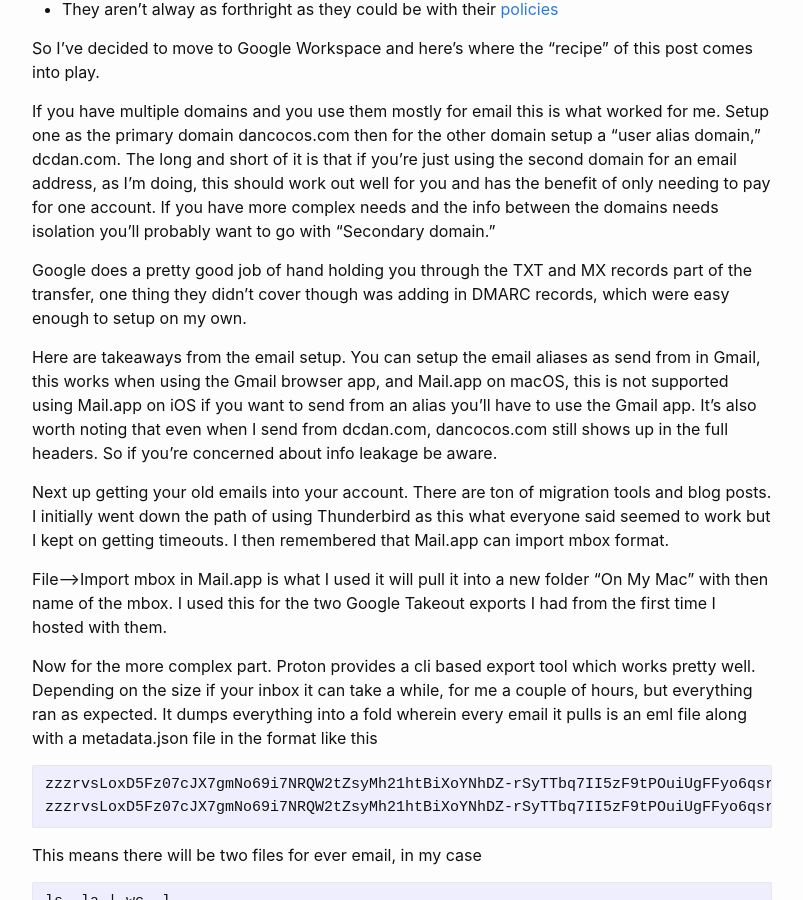
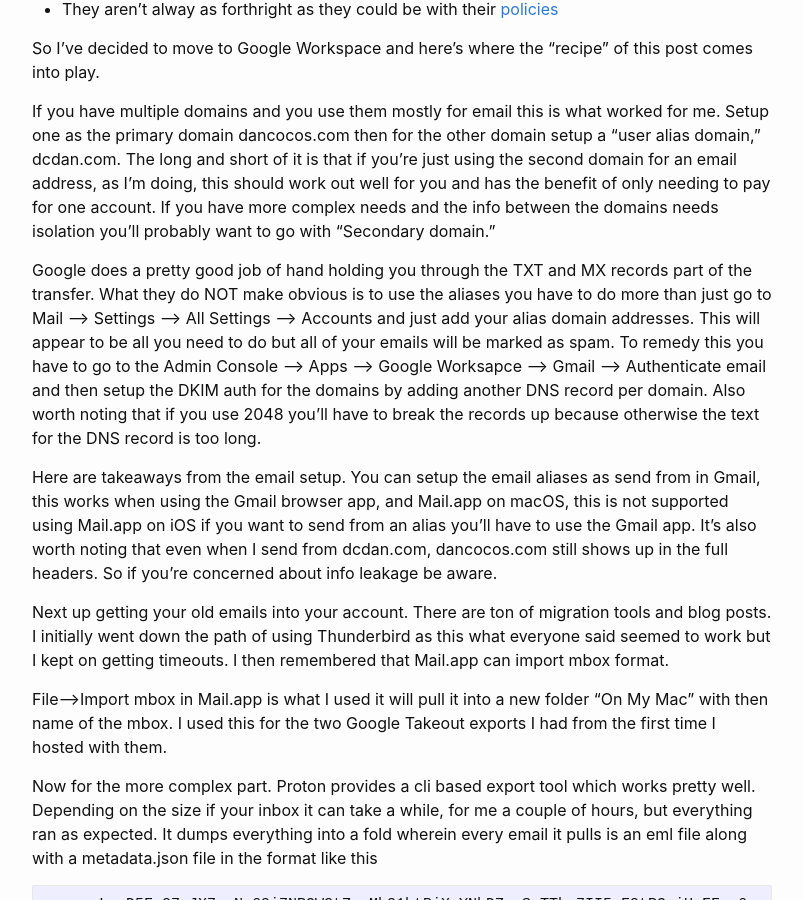
Before and after one commit to dancocos/dancocos, a Jekyll site: the page built from _posts/2024-06-29-Moving-Email-Hosting-Back-to-Google-from-Proton.markdown, in a window 1280 px wide and 900 px high, scrolled down 1405 px. Shown: the whole window, without its empty margins (238-1041 px from the left). Built offline with Jekyll 4.4.1, drawn with Linux system fonts in a browser that asks for light colours.

Commit message:
Added in info about DKIM for aliases

```diff
--- a/_posts/2024-06-29-Moving-Email-Hosting-Back-to-Google-from-Proton.markdown
+++ b/_posts/2024-06-29-Moving-Email-Hosting-Back-to-Google-from-Proton.markdown
@@ -34,7 +34,8 @@ So I've decided to move to Google Workspace and here's where the "recipe" of thi
 
 If you have multiple domains and you use them mostly for email this is what worked for me. Setup one as the primary domain dancocos.com then for the other domain setup a "user alias domain," dcdan.com. The long and short of it is that if you're just using the second domain for an email address, as I'm doing, this should work out well for you and has the benefit of only needing to pay for one account. If you have more complex needs and the info between the domains needs isolation you'll probably want to go with "Secondary domain."
 
-Google does a pretty good job of hand holding you through the TXT and MX records part of the transfer, one thing they didn't cover though was adding in DMARC records, which were easy enough to setup on my own.
+Google does a pretty good job of hand holding you through the TXT and MX records part of the transfer. What they do NOT make obvious is to use the aliases you have to do more than just go to Mail --> Settings --> All Settings --> Accounts and just add your alias domain addresses. This will appear to be all you need to do but all of your emails will be marked as spam. To remedy this you have to go to the Admin Console --> Apps --> Google Worksapce --> Gmail --> Authenticate email and then setup the DKIM auth for the domains by adding another DNS record per domain. Also worth noting that if you use 2048 you'll have to break the records up because otherwise the text for the DNS record is too long.
+
 
 Here are takeaways from the email setup. You can setup the email aliases as send from in Gmail, this works when using the Gmail browser app, and Mail.app on macOS, this is not supported using Mail.app on iOS if you want to send from an alias you'll have to use the Gmail app. It's also worth noting that even when I send from dcdan.com, dancocos.com still shows up in the full headers. So if you're concerned about info leakage be aware.
 
```
